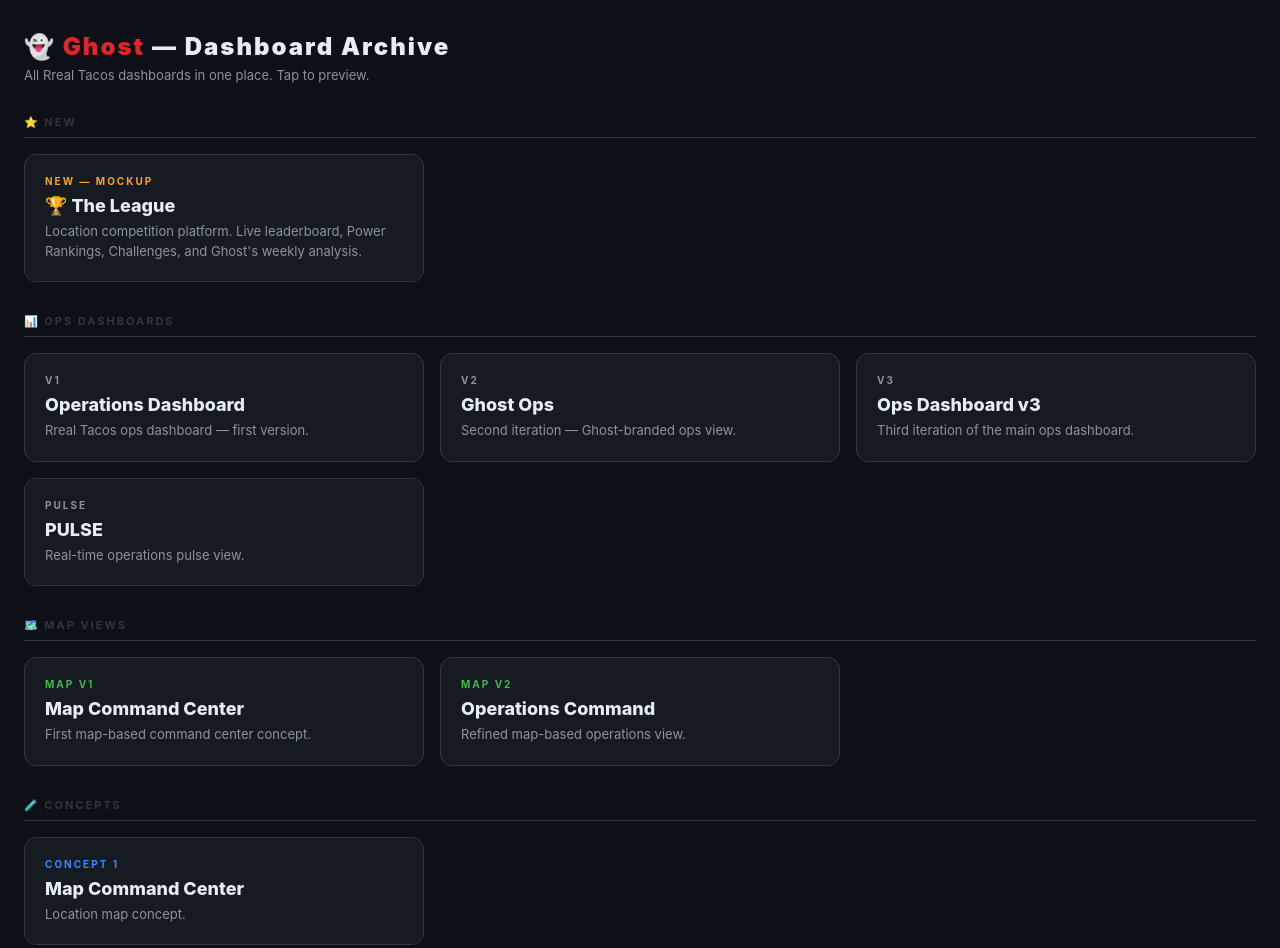
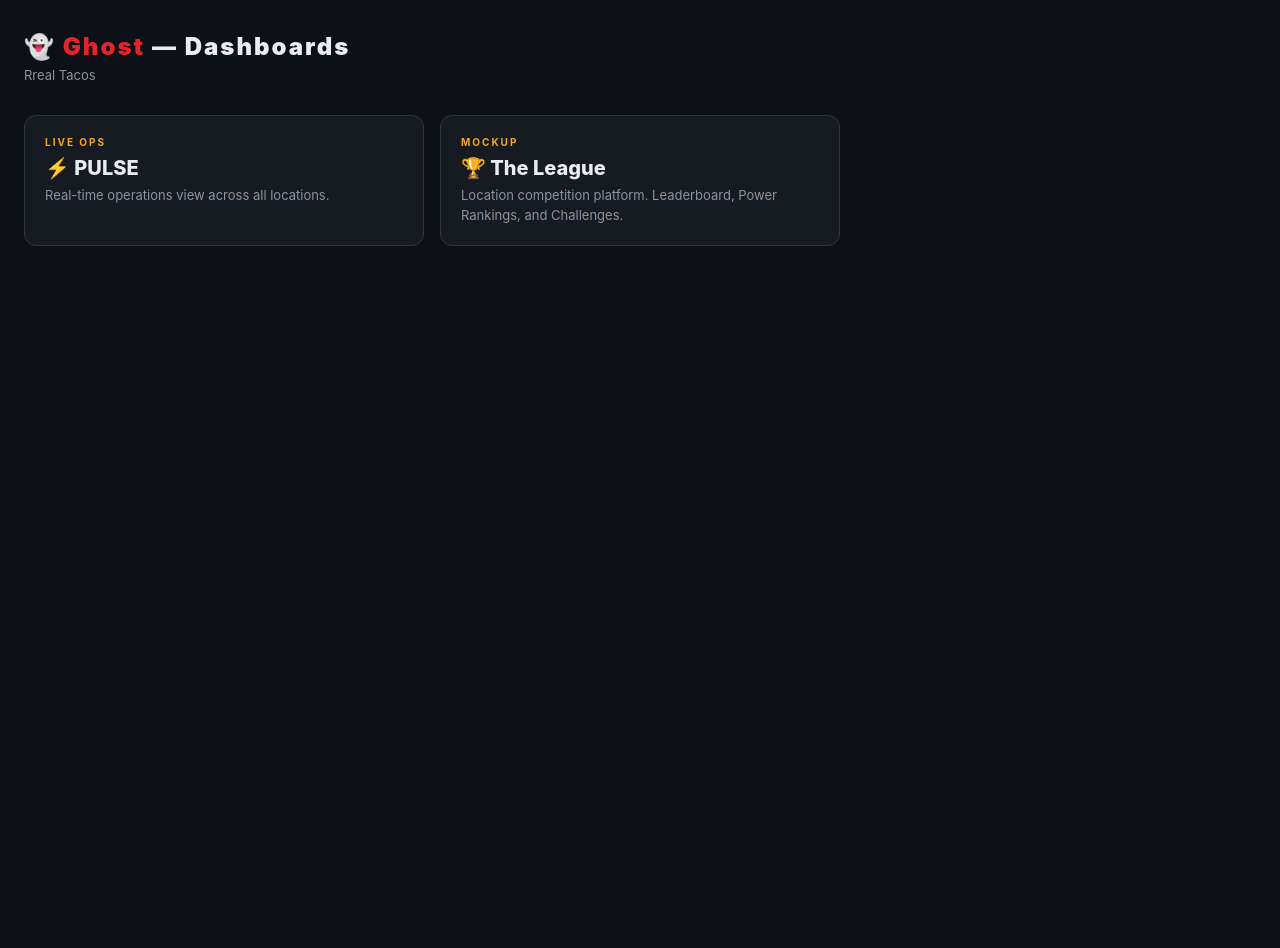
Before and after one commit to ghostaiops-ops/the-league, a plain HTML site: page index.html in a window 1280 px wide. After the commit the page ends 800 px from the top, so only its background shows below. Drawn offline with Linux system fonts and the light colour scheme.

Commit message:
Clean index — Pulse + The League only

```diff
--- a/index.html
+++ b/index.html
@@ -3,7 +3,7 @@
 <head>
 <meta charset="UTF-8">
 <meta name="viewport" content="width=device-width, initial-scale=1.0">
-<title>Ghost — Dashboard Archive</title>
+<title>Ghost — Dashboards</title>
 <style>
   * { box-sizing: border-box; margin: 0; padding: 0; }
   body { background: #0D1117; color: #E6EDF3; font-family: -apple-system, BlinkMacSystemFont, 'Segoe UI', sans-serif; padding: 32px 24px; }
@@ -13,72 +13,24 @@
   .grid { display: grid; grid-template-columns: repeat(auto-fill, minmax(300px, 1fr)); gap: 16px; }
   .card { background: #161B22; border: 1px solid #30363D; border-radius: 12px; padding: 20px; text-decoration: none; color: inherit; display: block; transition: all 0.2s; }
   .card:hover { border-color: #E3252B; transform: translateY(-2px); box-shadow: 0 4px 20px rgba(227,37,43,0.2); }
-  .card-label { font-size: 10px; font-weight: 700; letter-spacing: 2px; text-transform: uppercase; color: #8B949E; margin-bottom: 8px; }
-  .card-label.new { color: #F5A623; }
-  .card-label.concept { color: #388BFD; }
-  .card-label.map { color: #3FB950; }
-  .card-title { font-size: 18px; font-weight: 800; margin-bottom: 6px; }
+  .card-label { font-size: 10px; font-weight: 700; letter-spacing: 2px; text-transform: uppercase; color: #F5A623; margin-bottom: 8px; }
+  .card-title { font-size: 20px; font-weight: 800; margin-bottom: 6px; }
   .card-desc { font-size: 13px; color: #8B949E; line-height: 1.5; }
-  .divider { font-size: 11px; font-weight: 700; letter-spacing: 2px; color: #30363D; text-transform: uppercase; margin: 32px 0 16px; border-bottom: 1px solid #30363D; padding-bottom: 8px; }
 </style>
 </head>
 <body>
-  <h1>👻 <span class="ghost">Ghost</span> — Dashboard Archive</h1>
-  <div class="sub">All Rreal Tacos dashboards in one place. Tap to preview.</div>
-
-  <div class="divider">⭐ New</div>
+  <h1>👻 <span class="ghost">Ghost</span> — Dashboards</h1>
+  <div class="sub">Rreal Tacos</div>
   <div class="grid">
+    <a class="card" href="pulse.html">
+      <div class="card-label">Live Ops</div>
+      <div class="card-title">⚡ PULSE</div>
+      <div class="card-desc">Real-time operations view across all locations.</div>
+    </a>
     <a class="card" href="the-league.html">
-      <div class="card-label new">New — Mockup</div>
+      <div class="card-label">Mockup</div>
       <div class="card-title">🏆 The League</div>
-      <div class="card-desc">Location competition platform. Live leaderboard, Power Rankings, Challenges, and Ghost's weekly analysis.</div>
-    </a>
-  </div>
-
-  <div class="divider">📊 Ops Dashboards</div>
-  <div class="grid">
-    <a class="card" href="ops-dashboard-v1.html">
-      <div class="card-label">v1</div>
-      <div class="card-title">Operations Dashboard</div>
-      <div class="card-desc">Rreal Tacos ops dashboard — first version.</div>
-    </a>
-    <a class="card" href="ghost-ops-v2.html">
-      <div class="card-label">v2</div>
-      <div class="card-title">Ghost Ops</div>
-      <div class="card-desc">Second iteration — Ghost-branded ops view.</div>
-    </a>
-    <a class="card" href="ops-dashboard-v3.html">
-      <div class="card-label">v3</div>
-      <div class="card-title">Ops Dashboard v3</div>
-      <div class="card-desc">Third iteration of the main ops dashboard.</div>
-    </a>
-    <a class="card" href="pulse.html">
-      <div class="card-label">Pulse</div>
-      <div class="card-title">PULSE</div>
-      <div class="card-desc">Real-time operations pulse view.</div>
-    </a>
-  </div>
-
-  <div class="divider">🗺️ Map Views</div>
-  <div class="grid">
-    <a class="card" href="map-v1.html">
-      <div class="card-label map">Map v1</div>
-      <div class="card-title">Map Command Center</div>
-      <div class="card-desc">First map-based command center concept.</div>
-    </a>
-    <a class="card" href="map-v2.html">
-      <div class="card-label map">Map v2</div>
-      <div class="card-title">Operations Command</div>
-      <div class="card-desc">Refined map-based operations view.</div>
-    </a>
-  </div>
-
-  <div class="divider">🧪 Concepts</div>
-  <div class="grid">
-    <a class="card" href="concept-map.html">
-      <div class="card-label concept">Concept 1</div>
-      <div class="card-title">Map Command Center</div>
-      <div class="card-desc">Location map concept.</div>
+      <div class="card-desc">Location competition platform. Leaderboard, Power Rankings, and Challenges.</div>
     </a>
   </div>
 </body>
```
